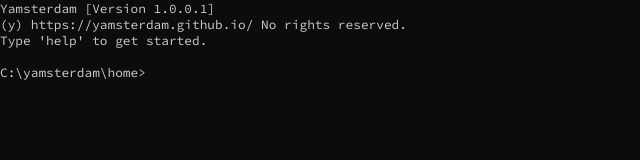
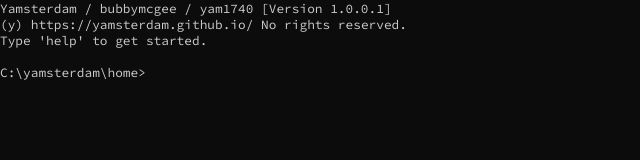
Before and after one commit to Yamsterdam/Yamsterdam.github.io, a plain HTML site: page index.html in a window 1280 px wide. Shown: the whole page, without its empty margins (0-640 px from the left). Drawn offline with nearby package versions, Linux system fonts and the light colour scheme.

Commit message:
Update index.html

```diff
--- a/index.html
+++ b/index.html
@@ -16,7 +16,7 @@
   </head>
   <body>
     <div id="header-content">
-      <p>Yamsterdam [Version 1.0.0.1]</p>
+      <p>Yamsterdam / bubbymcgee / yam1740 [Version 1.0.0.1]</p>
       <p>(y) <a href="https://yamsterdam.github.io/">https://yamsterdam.github.io/</a>  No rights reserved.</p>
       <p>Type 'help' to get started.</p>
     </div>
```
